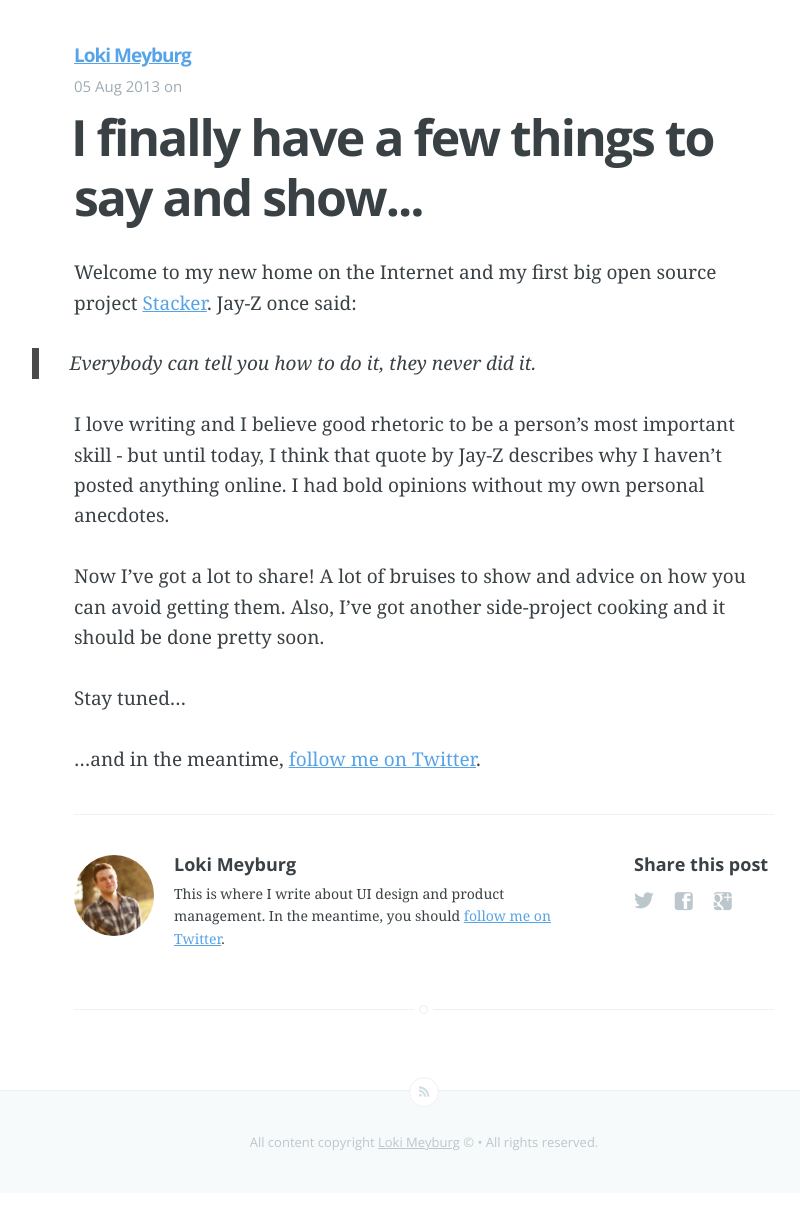
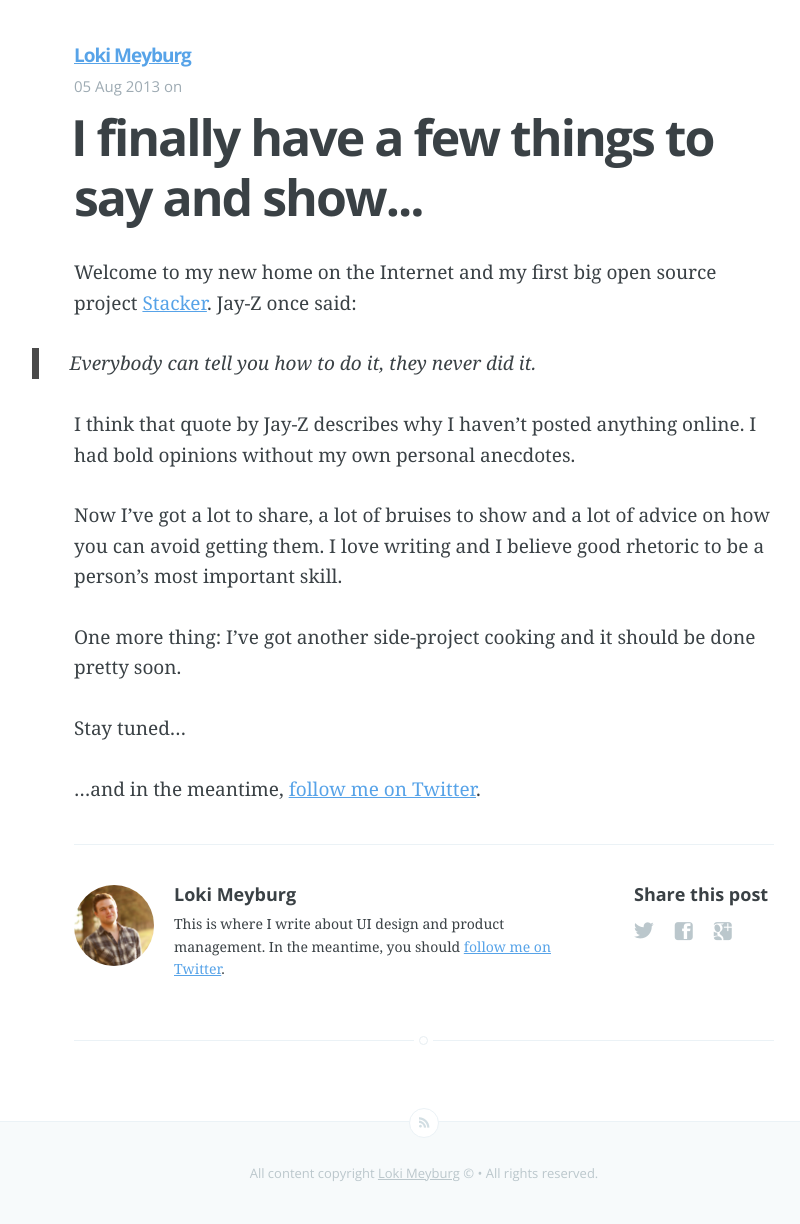
Before and after one commit to lokimeyburg/lokimeyburg.github.io, a Jekyll site: the page built from _posts/2013-11-10-I-have-a-few-things-to-say.md, in a window 1280 px wide. Shown: the whole page, without its empty margins (216-1016 px from the left). Built offline with Jekyll 4.4.1, drawn with Linux system fonts in a browser that asks for light colours; Markdown is read by kramdown in place of the engine named in the settings; before the commit the page ends 1193 px from its top, so only the background shows below that.

Commit message:
First post

```diff
--- a/_posts/2013-11-10-I-have-a-few-things-to-say.md
+++ b/_posts/2013-11-10-I-have-a-few-things-to-say.md
@@ -7,9 +7,11 @@ date:   2013-08-05 10:18:00
 Welcome to my new home on the Internet and my first big open source project [Stacker](http://www.lokimeyburg.com/Stacker/). Jay-Z once said:
 > Everybody can tell you how to do it, they never did it.
 
-I love writing and I believe good rhetoric to be a person's most important skill - but until today, I think that quote by Jay-Z describes why I haven't posted anything online. I had bold opinions without my own personal anecdotes.
+I think that quote by Jay-Z describes why I haven't posted anything online. I had bold opinions without my own personal anecdotes.
 
-Now I've got a lot to share! A lot of bruises to show and advice on how you can avoid getting them. Also, I've got another side-project cooking and it should be done pretty soon.
+Now I've got a lot to share, a lot of bruises to show and a lot of advice on how you can avoid getting them. I love writing and I believe good rhetoric to be a person's most important skill.
+
+One more thing: I've got another side-project cooking and it should be done pretty soon.
 
 Stay tuned...
 
```
